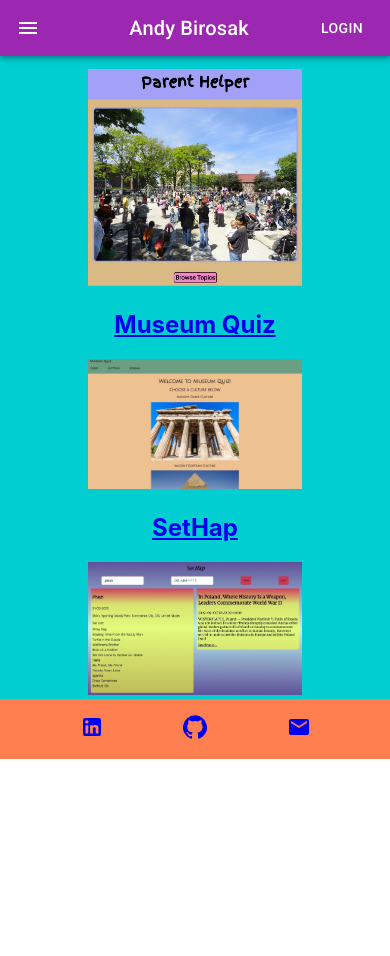
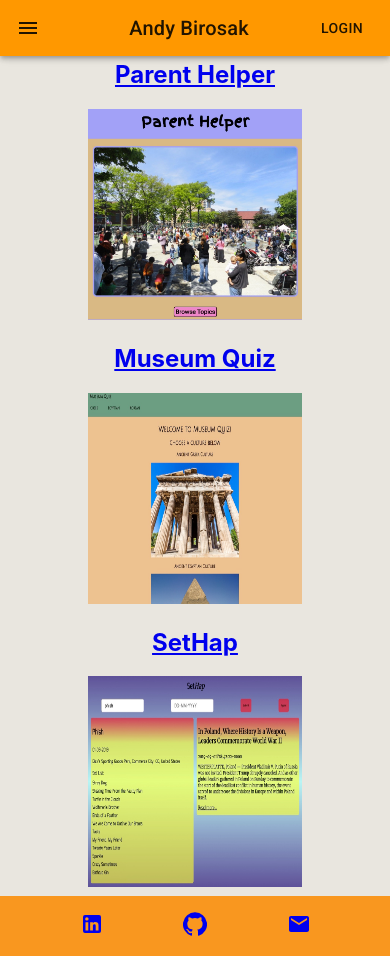
Before and after one commit to andybir/portfolio, a React (Create React App) app: page / in a window 390 px wide. Before the commit the page ends 844 px from the top, so only its background shows below. Built offline with nearby package versions, Linux system fonts and the light colour scheme.

Commit message:
changed header footer color, size of imgs, added media q

```diff
--- a/src/App.css
+++ b/src/App.css
@@ -4,19 +4,20 @@
 }
 
 .header {
-  background-color: coral;
 }
 
 main {
-  background-color: darkturquoise;
+  background-color: rgb(233, 230, 223);
+  padding: 55px 0 15px 0;
 }
 
 .thumbnail {
-  width: 55%;
+  width: 35%;
+  height: 35%;
 }
 
 .footer {
-  background-color: coral;
+  background-color: rgb(249, 151, 31);
   display: flex;
   flex-direction: row;
   justify-content: space-evenly;
@@ -25,3 +26,15 @@ main {
 .App-link {
   color: #09d3ac;
 }
+
+@media screen and (max-width: 415px) {
+  .thumbnail {
+    width: 55%;
+    height: 25vh;
+  }
+
+  main {
+    padding: 40px 0 5px 0;
+
+  }
+}
--- a/src/App.js
+++ b/src/App.js
@@ -5,12 +5,12 @@ import parenthelper from './Images/CCC5E6F9-A088-4C76-A2BB-5E078130BC7E.jpeg'
 import museumquiz from './Images/83836CB2-1AC3-4795-9335-612D2BB89D36_1_105_c.jpeg'
 import sethap from './Images/EE5E7FF8-33DE-4E41-B950-D63CDF317B84_1_105_c.jpeg'
 import { createMuiTheme, makeStyles, ThemeProvider } from '@material-ui/core/styles';
-import purple from '@material-ui/core/colors/purple';
+import orange from '@material-ui/core/colors/orange';
 import './App.css';
 
 const theme = createMuiTheme({
   palette: {
-    primary: purple,
+    primary: orange,
     secondary: {
       main: '#f44336',
     },
```
